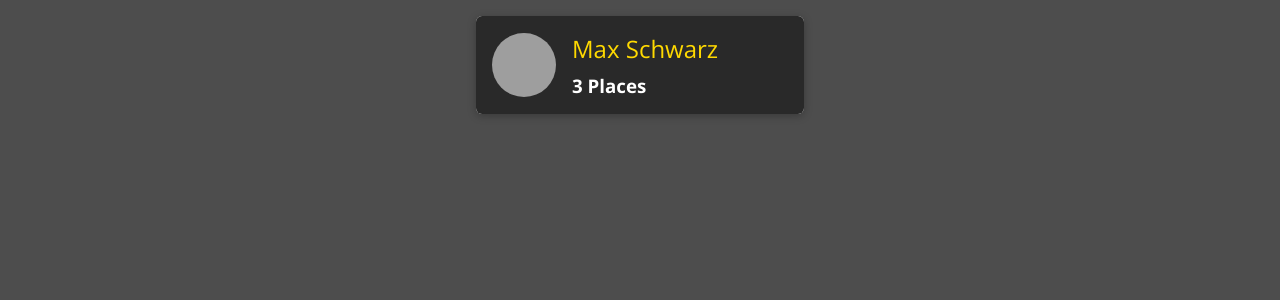
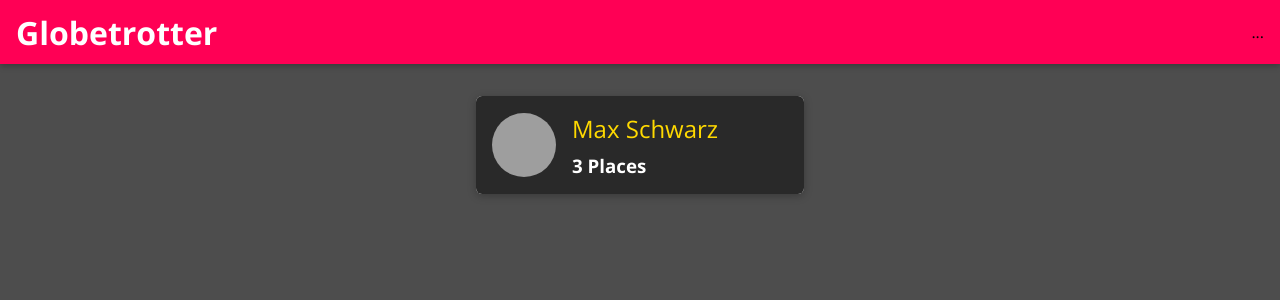
Before and after one commit to mxmilian/globetrotter, a React (Create React App) app: page / in a window 1280 px wide. Shown: the top 300 px of the page. Built offline with nearby package versions, Linux system fonts and the light colour scheme; grey boxes are pictures that could not be loaded.

Commit message:
Add navigation skeleton

```diff
--- a/src/App.js
+++ b/src/App.js
@@ -1,11 +1,14 @@
 import React from 'react';
 import { BrowserRouter as Router, Route, Redirect, Switch } from 'react-router-dom';
+import MainNavigation from 'shared/components/Navigation/MainNavigation';
 import Users from 'user/pages/Users';
-import NewPlace from "places/pages/NewPlace";
+import NewPlace from 'places/pages/NewPlace';
 
 const App = () => {
   return (
     <Router>
+      <MainNavigation />
+      <main>
         <Switch>
           <Route path="/" exact>
             <Users />
@@ -15,6 +18,7 @@
           </Route>
           <Redirect to="/" />
         </Switch>
+      </main>
     </Router>
   );
 };
--- /dev/null
+++ b/src/shared/components/Navigation/MainHeader.css
@@ -0,0 +1,23 @@
+.main-header {
+  width: 100%;
+  height: 4rem;
+  display: flex;
+  align-items: center;
+  position: fixed;
+  top: 0;
+  left: 0;
+  background: #ff0055;
+  box-shadow: 0 2px 6px rgba(0, 0, 0, 0.26);
+  padding: 0 1rem;
+  z-index: 5;
+}
+
+main {
+  margin-top: 5rem;
+}
+
+@media (min-width: 768px) {
+  .main-header {
+    justify-content: space-between;
+  }
+}
--- /dev/null
+++ b/src/shared/components/Navigation/MainHeader.js
@@ -0,0 +1,9 @@
+import React from 'react';
+
+import './MainHeader.css';
+
+const MainHeader = props => {
+  return <header className="main-header">{props.children}</header>;
+};
+
+export default MainHeader;
--- /dev/null
+++ b/src/shared/components/Navigation/MainNavigation.css
@@ -0,0 +1,45 @@
+.main-navigation__menu-btn {
+  width: 3rem;
+  height: 3rem;
+  background: transparent;
+  border: none;
+  display: flex;
+  flex-direction: column;
+  justify-content: space-around;
+  margin-right: 2rem;
+  cursor: pointer;
+}
+
+.main-navigation__menu-btn span {
+  display: block;
+  width: 3rem;
+  height: 2.5px;
+  background: white;
+}
+
+.main-navigation__title {
+  color: white;
+}
+
+.main-navigation__title a {
+  text-decoration: none;
+  color: white;
+}
+
+.main-navigation__header-nav {
+  display: none;
+}
+
+.main-navigation__drawer-nav {
+  height: 100%;
+}
+
+@media (min-width: 768px) {
+  .main-navigation__menu-btn {
+    display: none;
+  }
+
+  .main-navigation__header-nav {
+    display: block;
+  }
+}
--- /dev/null
+++ b/src/shared/components/Navigation/MainNavigation.js
@@ -0,0 +1,23 @@
+import React from 'react';
+import { Link } from 'react-router-dom';
+import MainHeader from 'shared/components/Navigation/MainHeader';
+
+import './MainNavigation.css';
+
+const MainNavigation = props => {
+  return (
+    <MainHeader>
+      <button className="main-navigation__menu-btn">
+        <span />
+        <span />
+        <span />
+      </button>
+      <h1 className="main-navigation__title">
+        <Link to="/">Globetrotter</Link>
+      </h1>
+      <nav>...</nav>
+    </MainHeader>
+  );
+};
+
+export default MainNavigation;
--- a/src/user/components/UsersList.js
+++ b/src/user/components/UsersList.js
@@ -1,13 +1,16 @@
 import React from 'react';
 
-import UserItem from "user/components/UserItem";
+import UserItem from 'user/components/UserItem';
+import Card from 'shared/components/UIElements/Card';
 import './UsersList.css';
 
 const UsersList = props => {
   if (props.items.length === 0) {
     return (
       <div className="center">
-        <h2>No users found.</h2>
+        <Card>
+          <h2>No users found.</h2>
+        </Card>
       </div>
     );
   }
```
Also changed, not shown: src/shared/components/Navigation/NavLinks.js (added), src/shared/components/Navigation/SideDrawer.js (added). Lines whose indentation alone changed are shown as unchanged.
